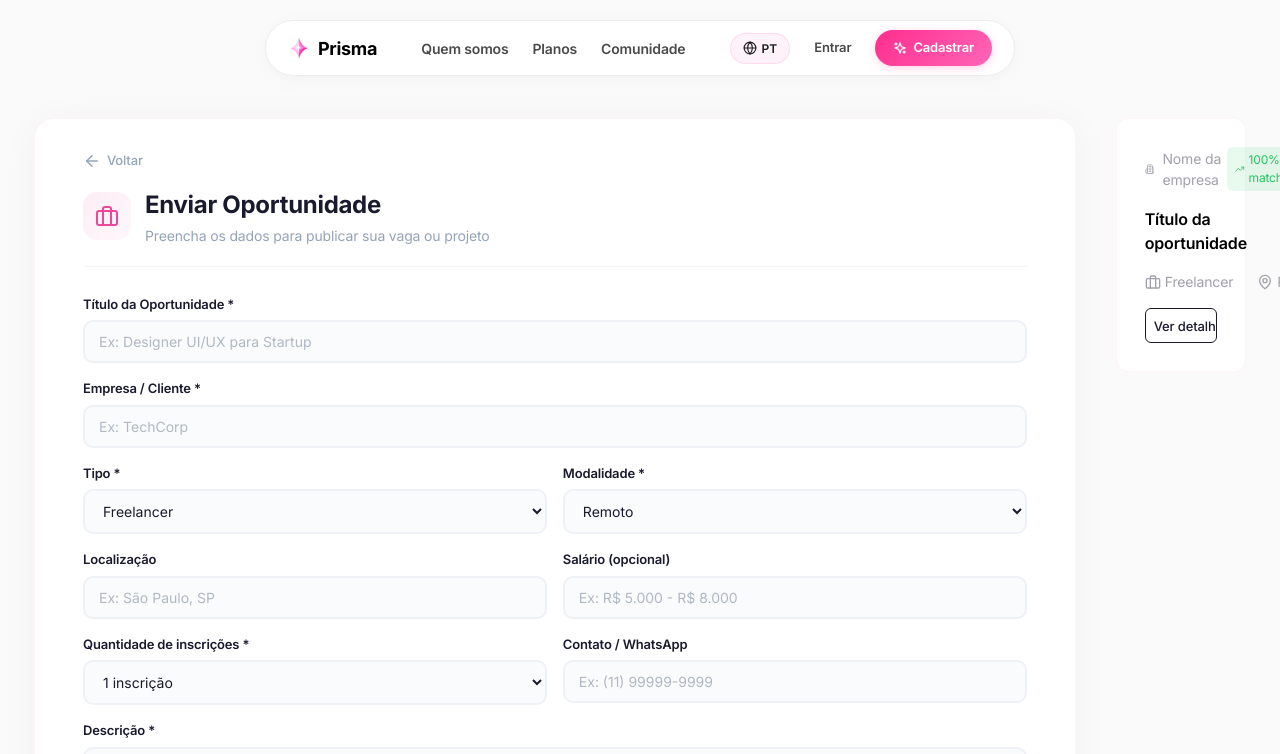
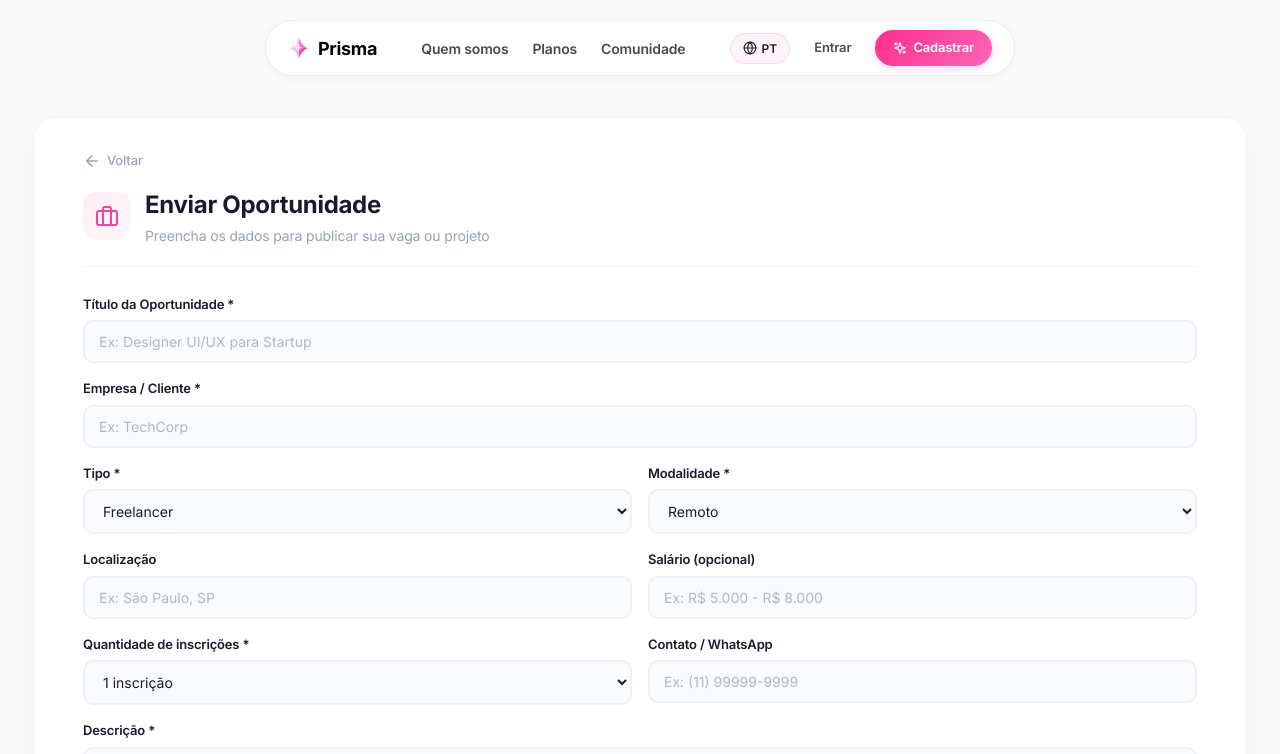
Before and after one commit to Isaiasdasilvaferreira/prisma-frontend, a React (Vite) app: page /enviar-oportunidade in a window 1280 px wide. Shown: the top 754 px of the page. Built offline with nearby package versions, Linux system fonts and the light colour scheme; no server answers.

Commit message:
Update SubmitOpportunity.tsx

```diff
--- a/src/pages/SubmitOpportunity/SubmitOpportunity.tsx
+++ b/src/pages/SubmitOpportunity/SubmitOpportunity.tsx
@@ -1,5 +1,4 @@
 import React, { useState } from "react";
-import { OpportunityCard } from "../../components/OpportunityCard/OpportunityCard";
 import { Link, useNavigate } from "react-router-dom";
 import { Navbar } from "../../components/Navbar/Navbar";
 import { Footer } from "../../components/Footer/Footer";
@@ -8,11 +7,6 @@ import {
   ArrowLeft,
   CheckCircle,
   Briefcase,
-  MapPin,
-  DollarSign,
-  Mail,
-  Building2,
-  Users,
 } from "lucide-react";
 import { api, CreateUserOpportunityRequest } from "../../services/api";
 import "./SubmitOpportunity.css";
@@ -103,38 +97,6 @@ export function SubmitOpportunity() {
     }
   };
 
-  const previewOpportunity = {
-    id: "preview",
-    company: formData.empresa || "Nome da empresa",
-    title: formData.titulo || "Título da oportunidade",
-    service:
-      formData.tipo === "vaga"
-        ? "Vaga de Emprego"
-        : formData.tipo === "projeto"
-          ? "Projeto"
-          : "Freelancer",
-    compatibility: 100,
-    location:
-      formData.modalidade === "remoto"
-        ? "Remoto"
-        : formData.localizacao || "Localização",
-  };
-
-  const previewModalData = {
-    company: formData.empresa,
-    title: formData.titulo,
-    type: formData.tipo,
-    modality: formData.modalidade,
-    description: formData.descricao,
-    responsibilities: formData.responsabilidades,
-    requirements: formData.requisitos,
-    location: formData.localizacao,
-    salary: formData.salario,
-    vacancies: formData.quantidade,
-    email: formData.email,
-    contact: formData.contato,
-  };
-
   if (showSuccess) {
     return (
       <div className="landing">
@@ -171,7 +133,6 @@ export function SubmitOpportunity() {
       <Navbar />
 
       <div className="submit-container">
-        <div className="submit-layout">
         <div className="submit-card">
           <Link to="/" className="back-link">
             <ArrowLeft size={18} />
@@ -321,7 +282,6 @@ export function SubmitOpportunity() {
             </div>
 
             <div className="form-group">
-                <div className="form-group">
               <label>Responsabilidades *</label>
               <textarea
                 name="responsabilidades"
@@ -347,7 +307,6 @@ export function SubmitOpportunity() {
                 rows={4}
                 required
               />
-                </div>
             </div>
 
             <div className="form-group">
@@ -377,15 +336,6 @@ export function SubmitOpportunity() {
             </div>
           </form>
         </div>
-
-          <aside className="submit-preview">
-            <OpportunityCard
-              opportunity={previewOpportunity}
-              preview
-              previewData={previewModalData}
-            />
-          </aside>
-        </div>
       </div>
 
       <Footer />
```
Lines whose indentation alone changed are shown as unchanged.
